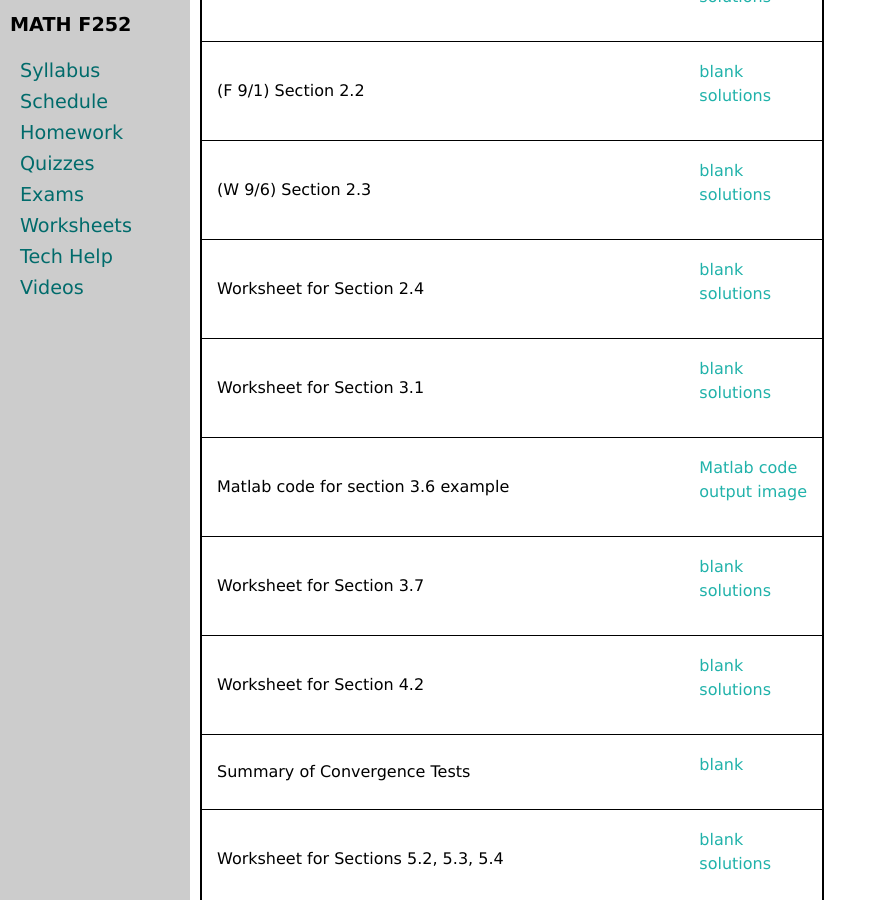
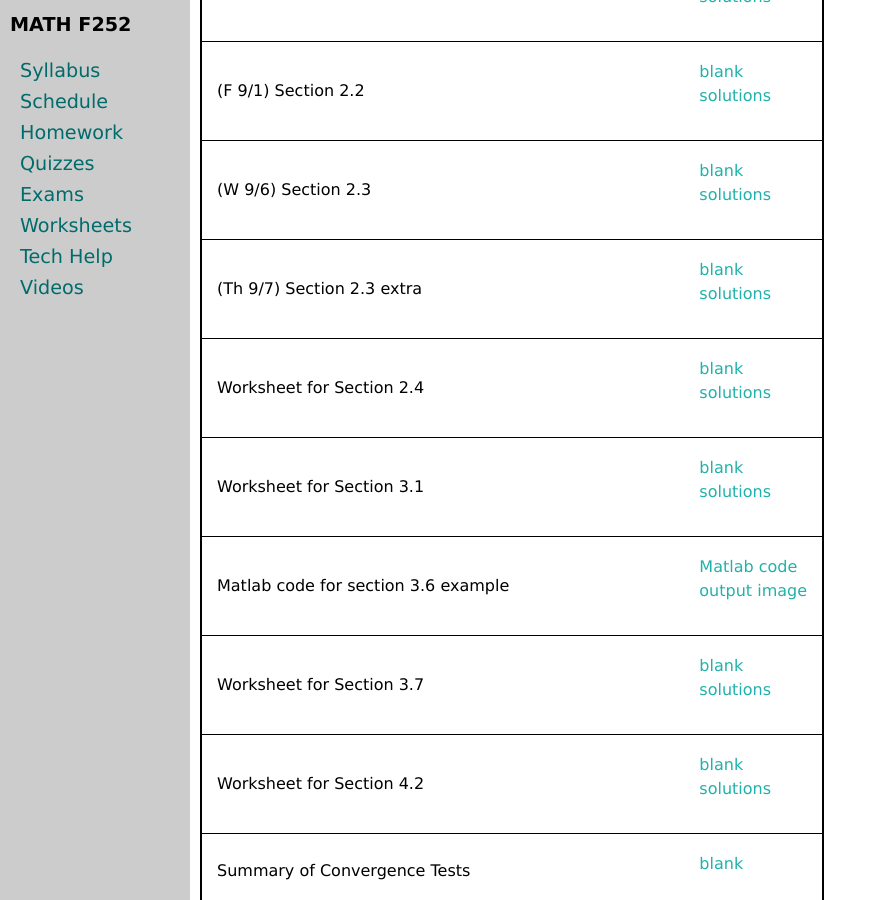
Before and after one commit to uaf-math/calc2, a Jekyll site: the page built from worksheets.md, in a window 1280 px wide and 900 px high, scrolled down 582 px. Shown: the whole window, without its empty margins (0-876 px from the left). Built offline with Jekyll 4.4.1, drawn with Linux system fonts in a browser that asks for light colours.

Commit message:
Update worksheets.yml

```diff
--- a/_data/worksheets.yml
+++ b/_data/worksheets.yml
@@ -19,6 +19,9 @@ worksheets:
 - name: (W 9/6) Section 2.3
   blank: M252-2-3.pdf
   solutions: M252-2-3-s.pdf
+- name: (Th 9/7) Section 2.3 extra
+  blank: M252-2-3-a.pdf
+  solutions: M252-2-3-a-s.pdf
 - name: Worksheet for Section 2.4
   blank: 2p4.pdf
   solutions: 2p4solns.pdf
```
